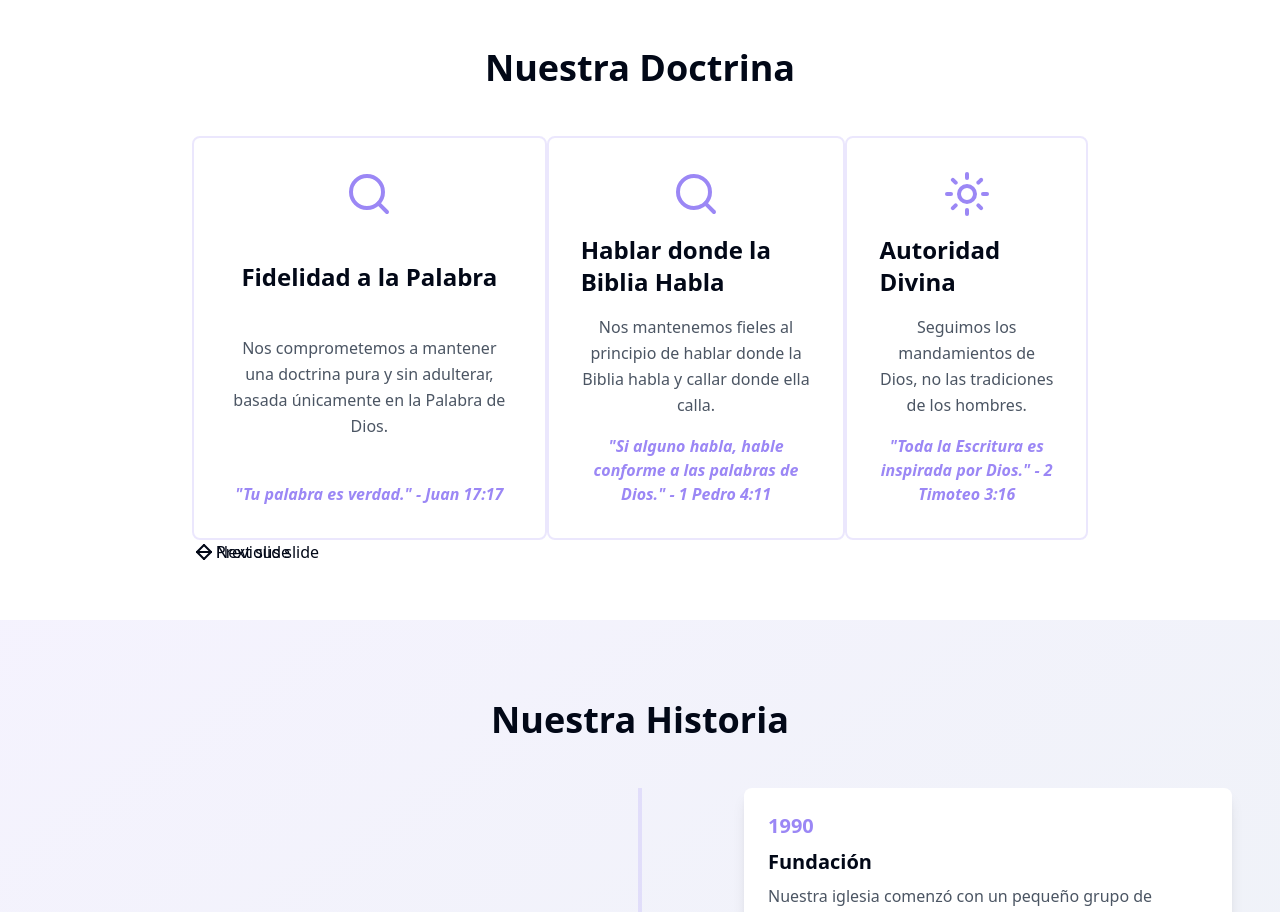
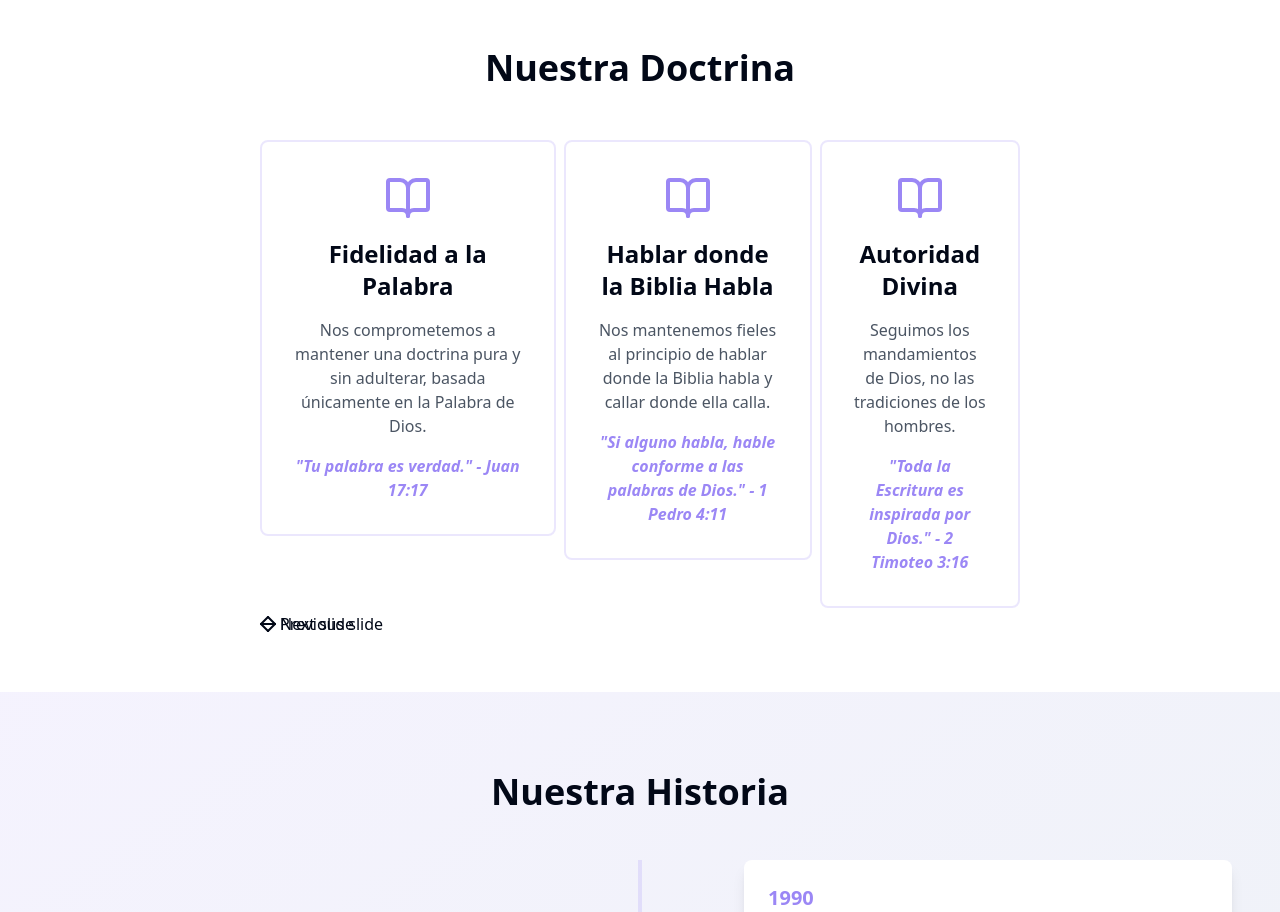
Before and after one commit to fixmen/modern-faith-page, a React (Vite) app: page / in a window 1280 px wide. Shown: the part 1240-2152 px from the top of the page. Built offline with nearby package versions, Linux system fonts and the light colour scheme.

Commit message:
Reverted to edit 9cba3ca9-0959-4821-b1cc-23e4e5a76b53: "Fix carousel API error
Resolved the issue where `api.next` was not recognized as a function in the Team component. This fix ensures that the carousel functionality operates correctly without throwing runtime errors.
[skip gpt_engineer]"

```diff
--- a/src/components/Team.jsx
+++ b/src/components/Team.jsx
@@ -8,7 +8,7 @@ import {
 } from "@/components/ui/carousel";
 import { Card, CardContent } from "@/components/ui/card";
 import { useEffect, useState } from "react";
-import { Search, Sun } from "lucide-react";
+import { BookOpen } from "lucide-react";
 
 const Team = () => {
   const [api, setApi] = useState(null);
@@ -17,19 +17,16 @@ const Team = () => {
       title: "Fidelidad a la Palabra",
       verse: '"Tu palabra es verdad." - Juan 17:17',
       description: "Nos comprometemos a mantener una doctrina pura y sin adulterar, basada únicamente en la Palabra de Dios.",
-      icon: Search
     },
     {
       title: "Hablar donde la Biblia Habla",
       verse: '"Si alguno habla, hable conforme a las palabras de Dios." - 1 Pedro 4:11',
       description: "Nos mantenemos fieles al principio de hablar donde la Biblia habla y callar donde ella calla.",
-      icon: Search
     },
     {
       title: "Autoridad Divina",
       verse: '"Toda la Escritura es inspirada por Dios." - 2 Timoteo 3:16',
       description: "Seguimos los mandamientos de Dios, no las tradiciones de los hombres.",
-      icon: Sun
     },
   ];
 
@@ -57,28 +54,28 @@ const Team = () => {
 
         <Carousel
           setApi={setApi}
-          className="w-full max-w-4xl mx-auto"
+          className="max-w-3xl mx-auto"
           opts={{
-            align: "start",
+            align: "center",
             loop: true,
           }}
         >
-          <CarouselContent className="h-full">
+          <CarouselContent>
             {doctrinalPoints.map((point, index) => (
-              <CarouselItem key={index} className="md:basis-1/1 lg:basis-1/1">
+              <CarouselItem key={index}>
                 <motion.div
                   initial={{ opacity: 0, scale: 0.9 }}
                   whileInView={{ opacity: 1, scale: 1 }}
                   transition={{ delay: index * 0.2 }}
                   viewport={{ once: true }}
-                  className="h-full"
+                  className="p-1"
                 >
-                  <Card className="border-2 border-church-primary/20 h-full">
-                    <CardContent className="p-8 flex flex-col items-center justify-between h-full">
-                      <point.icon className="w-12 h-12 text-church-primary mb-4" />
+                  <Card className="border-2 border-church-primary/20">
+                    <CardContent className="p-8 text-center">
+                      <BookOpen className="w-12 h-12 mx-auto mb-4 text-church-primary" />
                       <h3 className="text-2xl font-bold mb-4">{point.title}</h3>
-                      <p className="text-gray-600 mb-4 text-center leading-relaxed">{point.description}</p>
-                      <p className="text-church-primary font-semibold italic text-center">{point.verse}</p>
+                      <p className="text-gray-600 mb-4">{point.description}</p>
+                      <p className="text-church-primary font-semibold italic">{point.verse}</p>
                     </CardContent>
                   </Card>
                 </motion.div>
```
